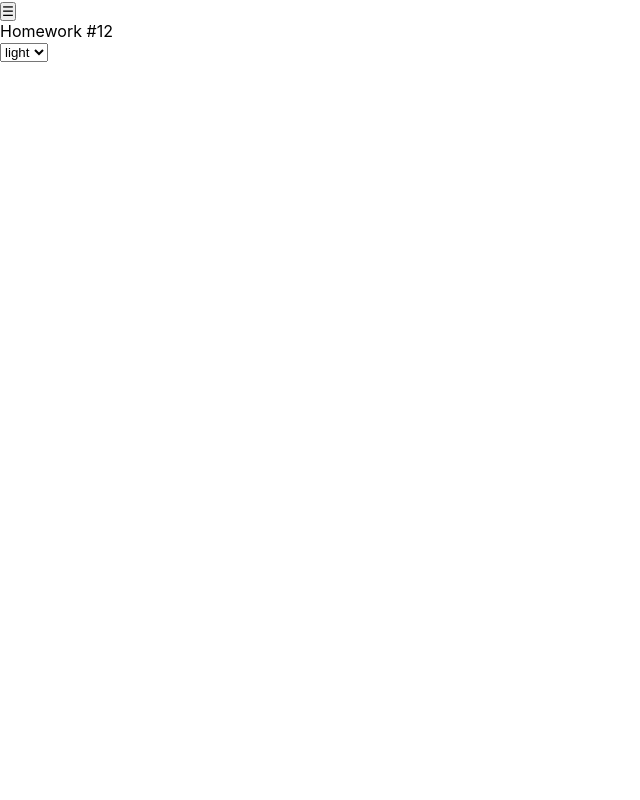
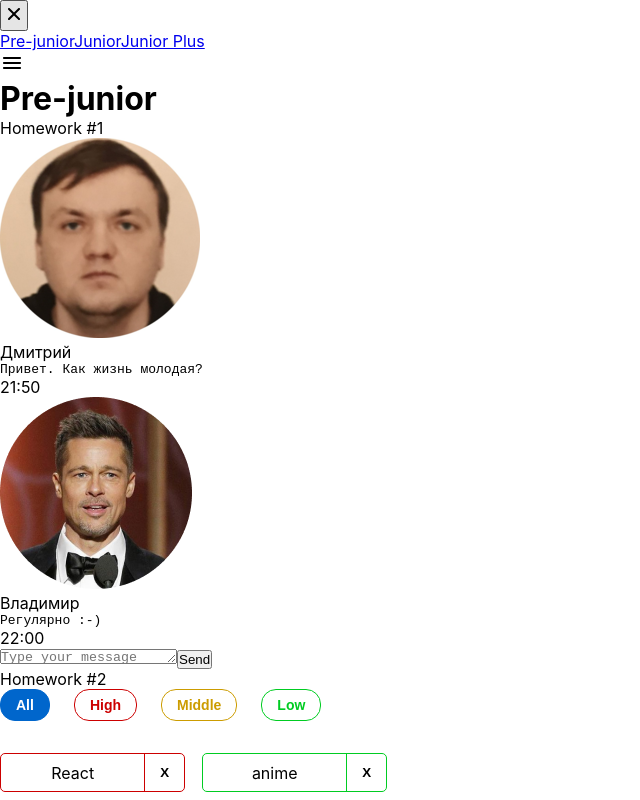
Before and after one commit to Huner85/hws2-master, a React (Create React App) app: page /#/pre-junior in a window 1280 px wide. Shown: the top 800 px of the page, without its empty margins (0-640 px from the left). Built offline with nearby package versions, Linux system fonts and the light colour scheme.

Commit message:
update HW12

```diff
--- a/src/s1-main/App.tsx
+++ b/src/s1-main/App.tsx
@@ -5,9 +5,7 @@ import HW2 from "../s2-homeworks/hw02/HW2";
 import HW3 from "../s2-homeworks/hw03/HW3";
 import HW4 from "../s2-homeworks/hw04/HW4";
 import HW5 from "../s2-homeworks/hw05/HW5";
-import { Provider } from 'react-redux'
-import { store } from '../s2-homeworks/hw12/bll/store'
-import HW12 from '../s2-homeworks/hw12/HW12'
+
 
 
 
@@ -23,7 +21,6 @@ function App() {
 
             {/*при выполнении дз 5 и более - закомментировать здесь дз 1-4, так как они есть внутри дз 5*/}
             <HW5/>
-            <HW12 />
         </div>
     )
 }
--- a/src/s2-homeworks/hw05/HW5.tsx
+++ b/src/s2-homeworks/hw05/HW5.tsx
@@ -1,20 +1,22 @@
-import React, { useState } from 'react'
+import React from 'react'
+import { HashRouter } from 'react-router-dom'
+import { Layout } from './layout/Layout'
+import Pages from './Pages'
 
-const HW5 = () => {
-    const [isOpen, setIsOpen] = useState(false)
+/*
+* 1 - в файле Pages.tsx дописать роуты на все страницы
+* 2 - в файле Sidebar.tsx дописать className так чтоб вешался класс s.active когда мы уже на соответствующей странице
+* 3 - застилизовать хэдэр и сайдбар в соответствии с дизайном
+* */
 
+function HW5() {
     return (
-        <div id="hw5-burger-menu">
-            <button id="hw5-menu-button" onClick={() => setIsOpen(!isOpen)}>
-                ☰
-            </button>
-
-            {isOpen && (
-                <div id="hw5-menu">
-                    <a href="#hw12">HW12</a>
-                </div>
-            )}
-        </div>
+        <HashRouter>
+            {/*в gh-pages лучше работает HashRouter, с BrowserRouter скорее всего не пройдёт тест*/}
+            <Layout>
+                <Pages />
+            </Layout>
+        </HashRouter>
     )
 }
 
--- a/src/s2-homeworks/hw12/HW12.tsx
+++ b/src/s2-homeworks/hw12/HW12.tsx
@@ -1,5 +1,5 @@
 // src/s2-homeworks/hw12/HW12.tsx
-// src/s2-homeworks/hw12/HW12.tsx
+
 import React, { useEffect } from 'react'
 import s from './HW12.module.css'
 import s2 from '../../s1-main/App.module.css'
--- a/src/s2-homeworks/hw12/bll/store.ts
+++ b/src/s2-homeworks/hw12/bll/store.ts
@@ -1,5 +1,5 @@
 // src/s1-main/store.ts
-// src/s1-main/store.ts
+
 import { configureStore } from '@reduxjs/toolkit'
 import { themeReducer } from '../bll/themeReducer'
 
--- a/src/s2-homeworks/hw12/bll/themeReducer.ts
+++ b/src/s2-homeworks/hw12/bll/themeReducer.ts
@@ -1,4 +1,3 @@
-// src/s2-homeworks/hw12/bll/themeReducer.ts
 // src/s2-homeworks/hw12/bll/themeReducer.ts
 
 import { createSlice, PayloadAction } from '@reduxjs/toolkit'
```
